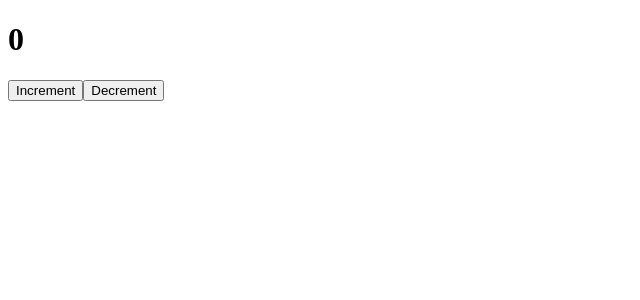
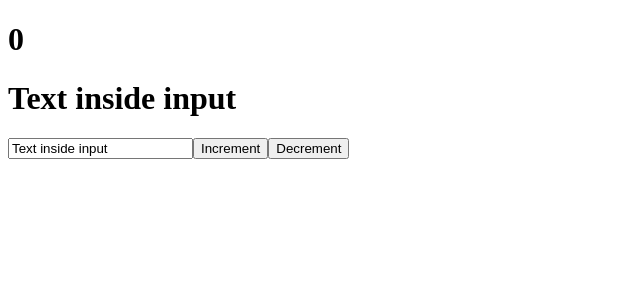
Before and after one commit to kuznetsov-adev/react-first, a React (Create React App) app: page / in a window 1280 px wide. Shown: the top 300 px of the page, without its empty margins (0-640 px from the left). Built offline with nearby package versions, Linux system fonts and the light colour scheme.

Commit message:
React begin: add 2 way binding

```diff
--- a/src/App.js
+++ b/src/App.js
@@ -3,6 +3,7 @@
 function App() {
     //useState - f() изменения состояния в DOM дереве
     const [likes, setLikes] = useState(0)
+    const [value, setValue] = useState('Text inside input')
 
     function increment() {
         setLikes(likes + 1)
@@ -16,6 +17,13 @@
     return (
         <div className="App">
             <h1>{likes}</h1>
+            <h1>{value}</h1>
+            <input
+                type="text"
+                value={value}
+                //двустороннее связывание
+                onChange={ event => setValue(event.target.value) } //event.target - DOM element; value - значение
+            />
             <button onClick={increment}>Increment</button>
             <button onClick={decrement}>Decrement</button>
         </div>
```
